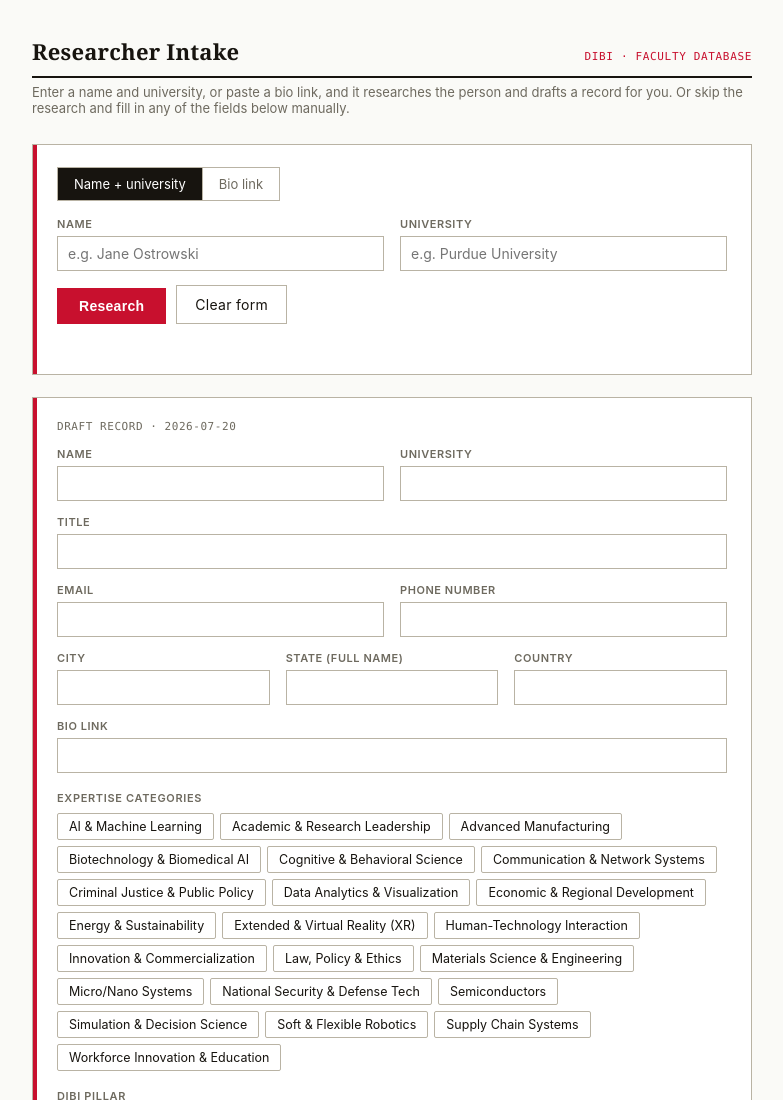
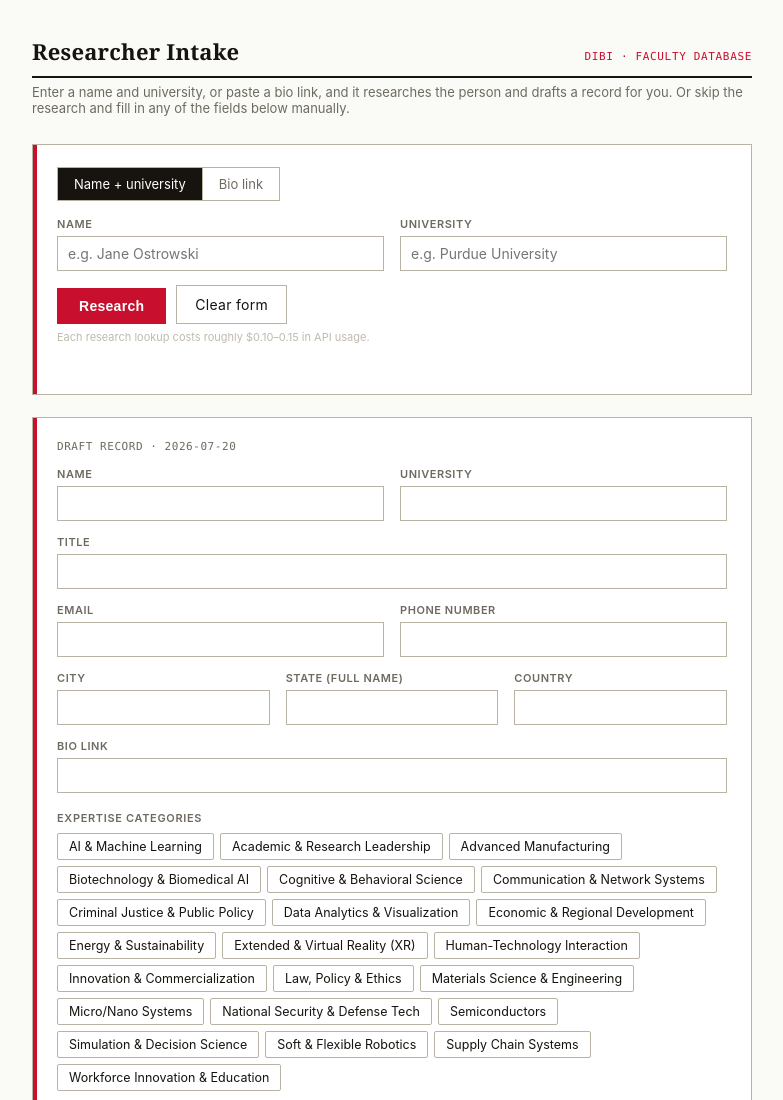
Before and after one commit to tildawilsnoo/higher-ed-researcher, a plain HTML site: page index.html in a window 1280 px wide. Shown: the top 1100 px of the page, without its empty margins (248-1031 px from the left). Drawn offline with Linux system fonts and the light colour scheme.

Commit message:
cost notice

```diff
--- a/index.html
+++ b/index.html
@@ -135,6 +135,7 @@
       <button class="run-btn" id="runBtn">Research</button>
       <button class="clear-btn" id="clearBtn">Clear form</button>
     </div>
+    <p style="font-size:11px;color:var(--rule-dark);opacity:0.9;margin:6px 0 0;">Each research lookup costs roughly $0.10–0.15 in API usage.</p>
     <div class="status" id="status"></div>
   </div>
 
```
